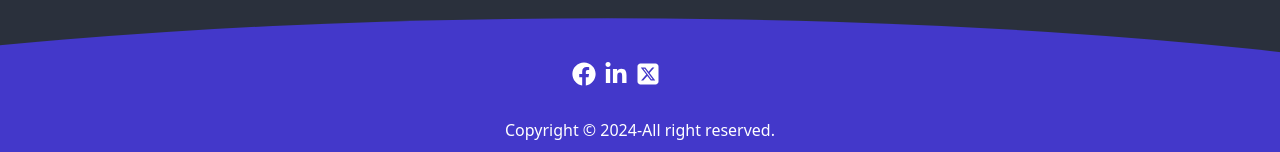
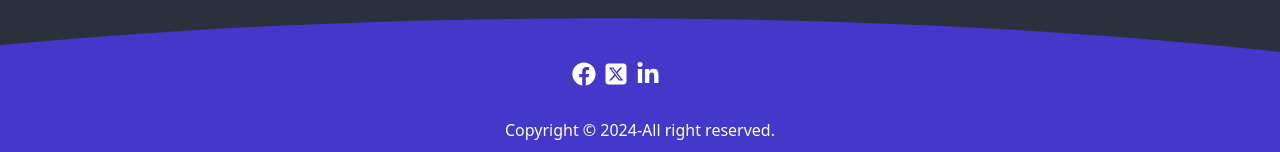
Before and after one commit to monzurul002/todo-list-app, a React (Vite) app: page / in a window 1280 px wide. Shown: the part 517-669 px from the top of the page. Built offline with nearby package versions, Linux system fonts and the light colour scheme.

Commit message:
footer page ended

```diff
--- a/src/components/Footer.jsx
+++ b/src/components/Footer.jsx
@@ -8,9 +8,9 @@ const Footer = () => {
             <div className="flex justify-center items-center space-y-16">
                 <div className="pt-16">
                     <div className="w-1/2 mx-auto pb-8 flex  gap-2">
-                        <FaFacebook className="text-2xl" />
-                        <FaLinkedinIn className="text-2xl" />
-                        <FaSquareXTwitter className="text-2xl" />
+                        <a href="https://www.facebook.com/QtecSolution" target="_blank"><FaFacebook className="text-2xl" /> </a>
+                        <a href="https://twitter.com/qtec_solution" target="_blank"><FaSquareXTwitter className="text-2xl" /></a>
+                        <a href="https://www.linkedin.com/company/qtec-solution/" target="_blank"><FaLinkedinIn className="text-2xl" /> </a>
                     </div>
 
                     <p>Copyright &#169;	2024-All right reserved. </p>
```
